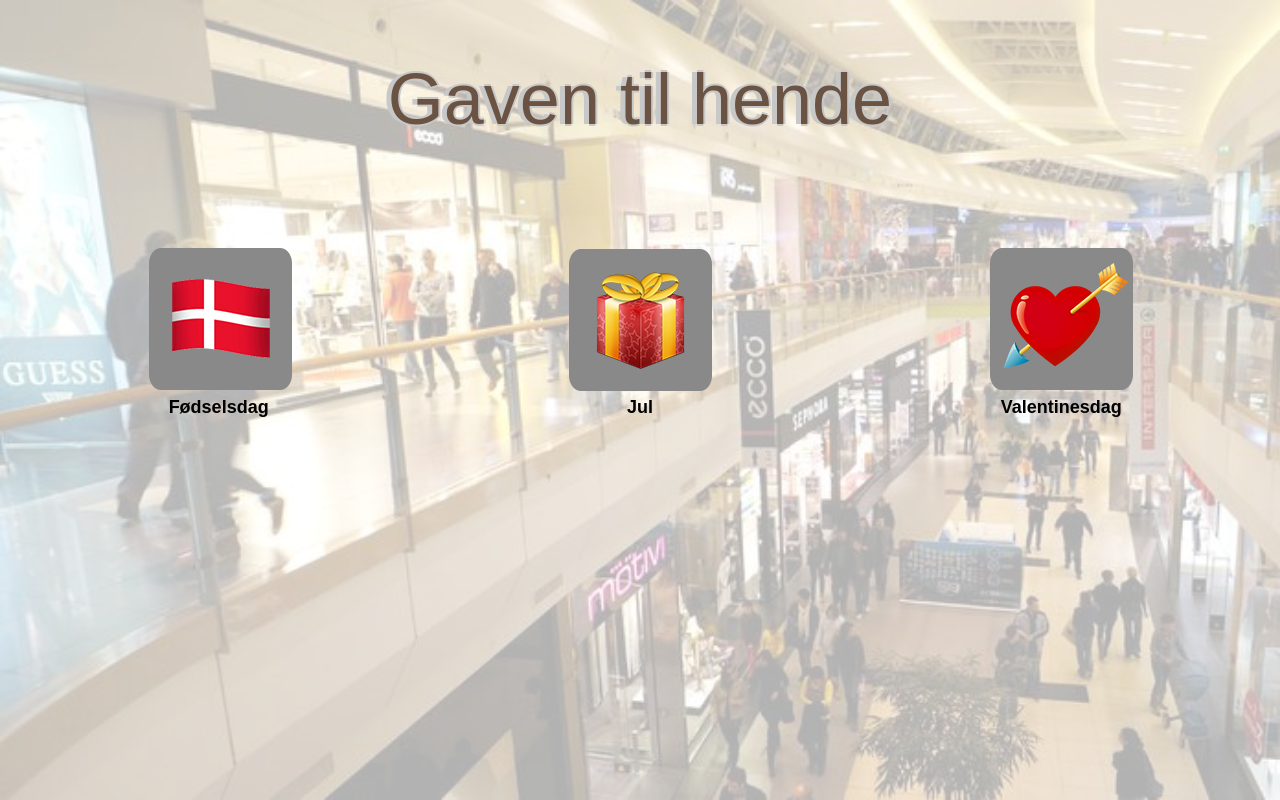
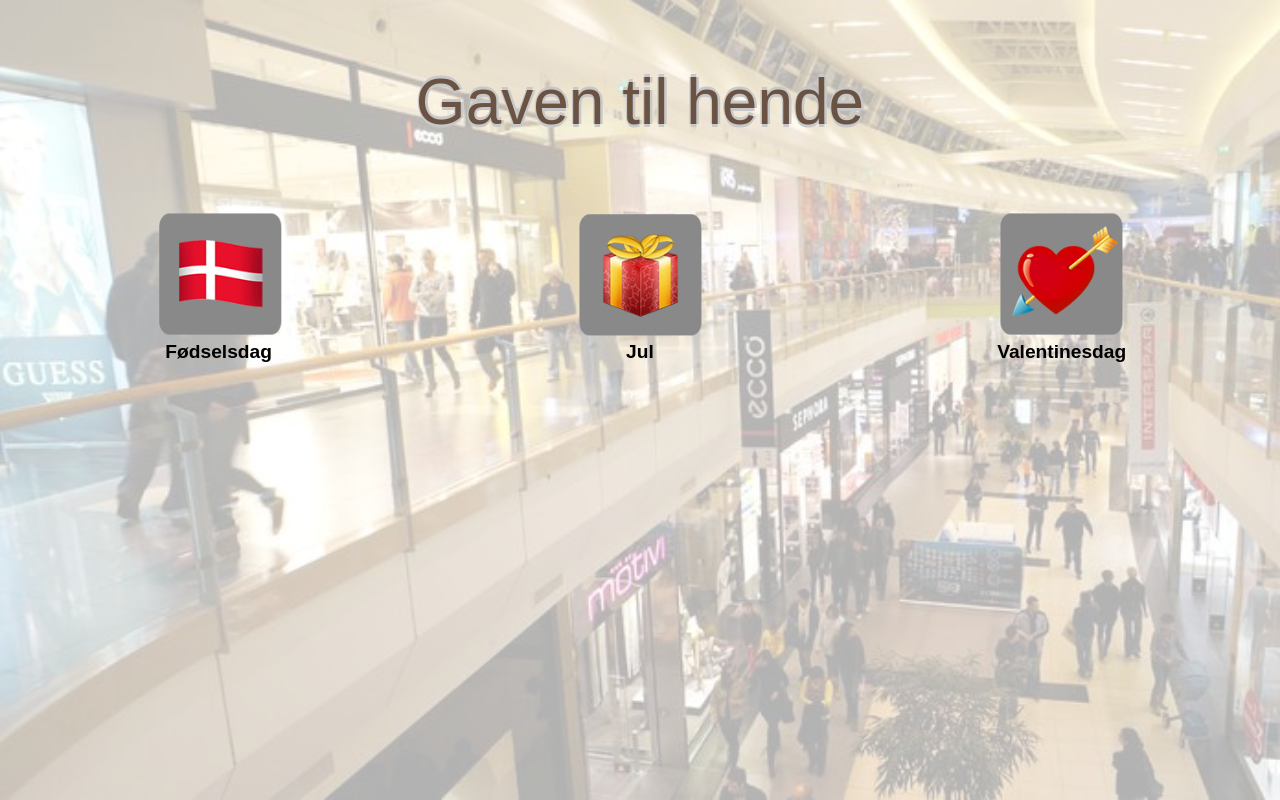
Before and after one commit to liao1994/Interaktion, a plain HTML site: page Gift4Girl.WebSite/index.html in a window 1280 px wide. Drawn offline with Linux system fonts and the light colour scheme; a web font is replaced by a local one.

Commit message:
check point dqwf3gnwbhrigwkdbi3fne

```diff
--- a/Gift4Girl.WebSite/Content/Styles/Custom.css
+++ b/Gift4Girl.WebSite/Content/Styles/Custom.css
@@ -14,11 +14,17 @@ a {text-decoration: none}
   font-weight: bold;
 }
 .catagory-btn-text{
-  font-size: 18px;
+  font-size: 1.5vw;
   font-weight: bold;
 }
+.category-icon{
+  width: 10vw;
+  height: 10vw;
+}
+
 .backarrow{
-  width : 150px;
+  width : 10vw;
+  padding: 0 0 0.1vw 0;
 }
  .custom-font{
    font-weight: bold;
@@ -67,8 +73,8 @@ div.gift-result {
 .col-12 {width: 100%;}
 [class*="col-"] {
     float:left;
-    padding: 0.7em;
-    border: 1px hidden;
+    padding: 1vw;
+    border: 0.1vw hidden;
 }
 body::after {
   content: "";
@@ -101,15 +107,18 @@ button.stealth {
 }
 
 h1 {
-	margin: 40px 0 1em;
-	padding: 0 0 10px 0;
+	padding: 0 0 0.1vw 0;
 	color: #6B5344;
 	font-weight: normal;
 	position: relative;
-  text-shadow: -5px 0 rgb(200, 200, 200), 0 2px rgb(200, 200, 200), 2px 0 rgb(200, 200, 200), 0 -2px rgb(200, 200, 200);
+  text-shadow:
+    -0.1vw 0 rgb(200, 200, 200),
+    0 0.2vw rgb(200, 200, 200),
+    0.2vw 0 rgb(200, 200, 200),
+    0 -0.2vw rgb(200, 200, 200);
 
-	font-size: 72px;
-	line-height: 80px;
+	font-size: 5vw;
+	line-height: 6vw;
 	font-family: 'Carrois Gothic', sans-serif;
 }
 
--- a/Gift4Girl.WebSite/index.html
+++ b/Gift4Girl.WebSite/index.html
@@ -21,24 +21,34 @@
     <div class="col-4">
 
       <button class="stealth">
-        <a href="Birthday.html"><img src="content/Images/category-1.png" alt=""></a>
+        <a href="Birthday.html">
+          <img src="content/Images/category-1.png" class="category-icon">
+        </a>
         <br><label class="catagory-btn-text">
           Fødselsdag
         </label>
       </button>
     </div>
     <div class="col-4">
+
       <button class="stealth">
-        <a href="jul.html"><img src="content/Images/jul.png" alt=""></a>
-        <br><label class="catagory-btn-text">
-          Jul
-        </label>
+        <div class="row">
+          <a href="jul.html">
+            <img src="content/Images/jul.png" class="category-icon">
+          </a>
+        </div>
+        <div class="row">
+          <label class="catagory-btn-text">
+            Jul
+          </label>
+        </div>
+
       </button>
 
     </div>
     <div class="col-4">
-      <button class="stealth">
-        <a href="valentin.html"><img src="content/Images/valentin.png" alt=""></a>
+      <button class="stealth category-icon">
+        <a href="valentin.html"><img src="content/Images/valentin.png" class="category-icon"></a>
         <br><label class="catagory-btn-text">
           Valentinesdag
         </label>
```
Also changed, not shown: Gift4Girl.WebSite/Birthday.html (+0 -1 lines), Gift4Girl.WebSite/gave2.html (+1 -1 lines).
